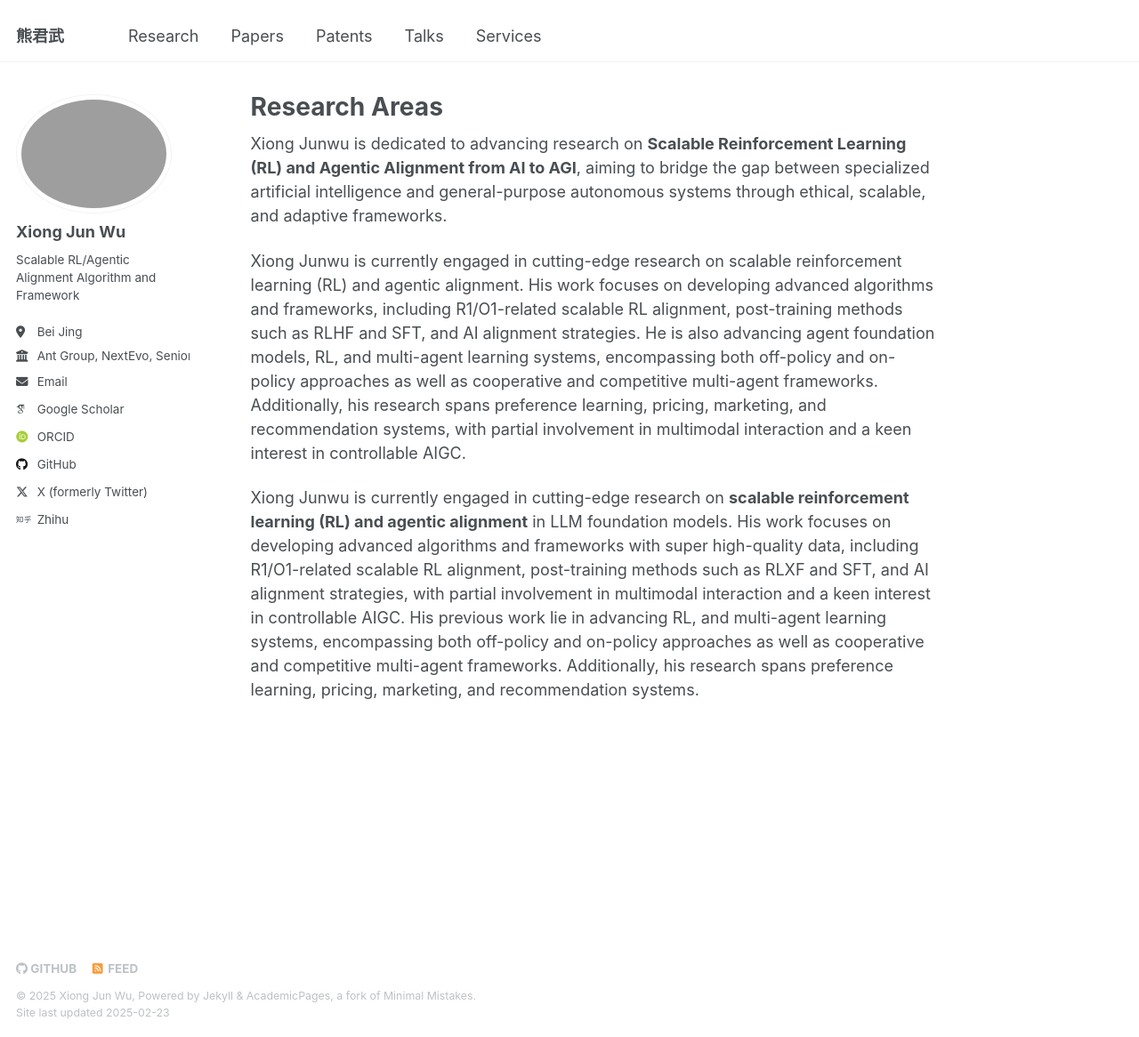
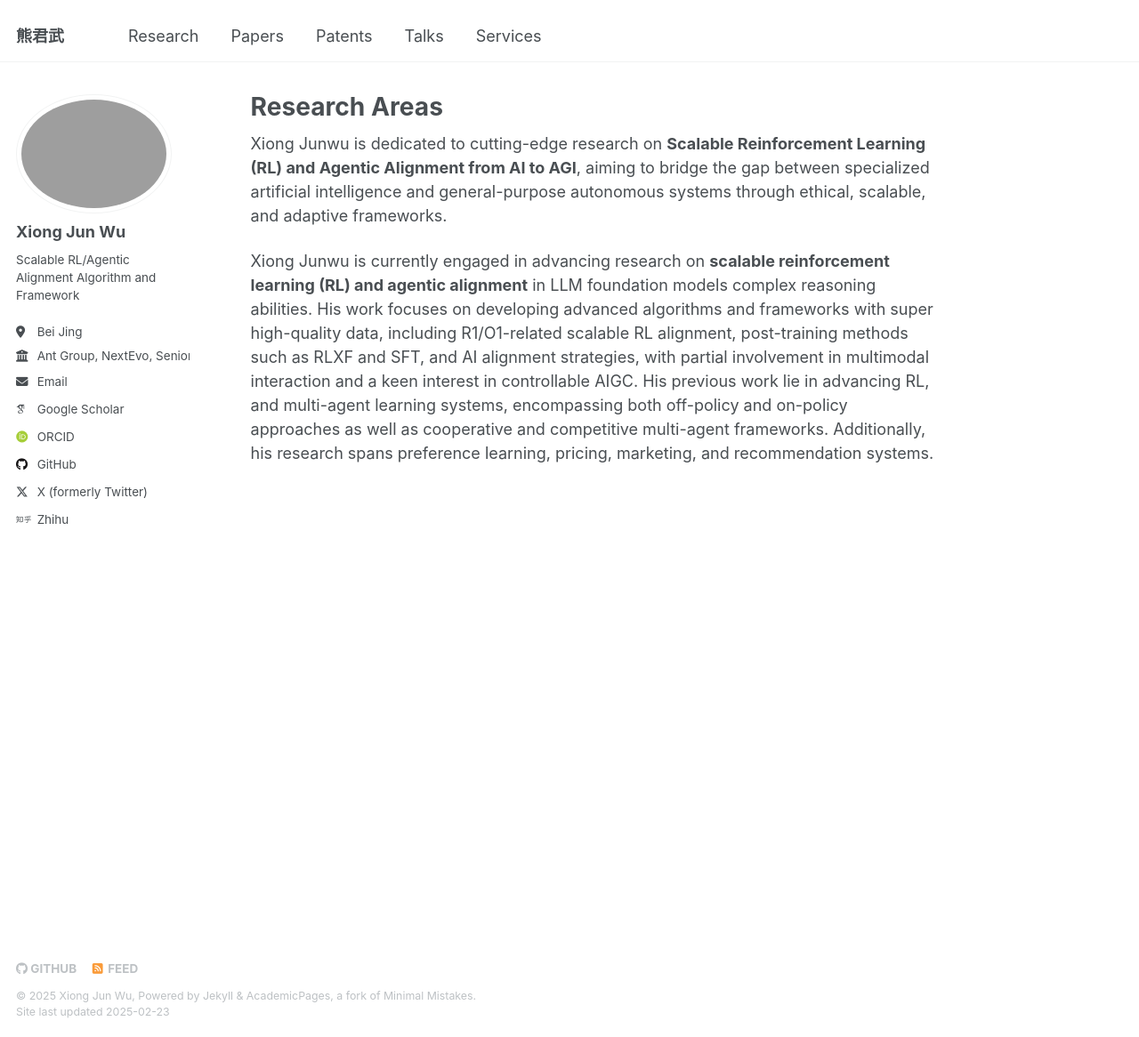
Before and after one commit to junwuxgi/junwuxgi.github.io, a Jekyll site: the page built from _pages/about.md, in a window 1280 px wide and 1166 px high. Shown: the whole window at 89% size. Built offline with Jekyll 4.4.1, drawn with Linux system fonts in a browser that asks for light colours; some web fonts are replaced.

Commit message:
update config

```diff
--- a/_pages/about.md
+++ b/_pages/about.md
@@ -7,11 +7,9 @@ redirect_from:
   - /about.html
 ---
 
-Xiong Junwu is dedicated to advancing research on **Scalable Reinforcement Learning (RL) and Agentic Alignment from AI to AGI**, aiming to bridge the gap between specialized artificial intelligence and general-purpose autonomous systems through ethical, scalable, and adaptive frameworks.
+Xiong Junwu is dedicated to cutting-edge research on **Scalable Reinforcement Learning (RL) and Agentic Alignment from AI to AGI**, aiming to bridge the gap between specialized artificial intelligence and general-purpose autonomous systems through ethical, scalable, and adaptive frameworks.
 
-Xiong Junwu is currently engaged in cutting-edge research on scalable reinforcement learning (RL) and agentic alignment. His work focuses on developing advanced algorithms and frameworks, including R1/O1-related scalable RL alignment, post-training methods such as RLHF and SFT, and AI alignment strategies. He is also advancing agent foundation models, RL, and multi-agent learning systems, encompassing both off-policy and on-policy approaches as well as cooperative and competitive multi-agent frameworks. Additionally, his research spans preference learning, pricing, marketing, and recommendation systems, with partial involvement in multimodal interaction and a keen interest in controllable AIGC.
-
-Xiong Junwu is currently engaged in cutting-edge research on  **scalable reinforcement learning (RL) and agentic alignment** in LLM foundation models. His work focuses on developing advanced algorithms and frameworks with super high-quality data, including R1/O1-related scalable RL alignment, post-training methods such as RLXF and SFT, and AI alignment strategies, with partial involvement in multimodal interaction and a keen interest in controllable AIGC. His previous work lie in advancing RL, and multi-agent learning systems, encompassing both off-policy and on-policy approaches as well as cooperative and competitive multi-agent frameworks. Additionally, his research spans preference learning, pricing, marketing, and recommendation systems.
+Xiong Junwu is currently engaged in advancing research on  **scalable reinforcement learning (RL) and agentic alignment** in LLM foundation models complex reasoning abilities. His work focuses on developing advanced algorithms and frameworks with super high-quality data, including R1/O1-related scalable RL alignment, post-training methods such as RLXF and SFT, and AI alignment strategies, with partial involvement in multimodal interaction and a keen interest in controllable AIGC. His previous work lie in advancing RL, and multi-agent learning systems, encompassing both off-policy and on-policy approaches as well as cooperative and competitive multi-agent frameworks. Additionally, his research spans preference learning, pricing, marketing, and recommendation systems.
 
 
 <!-- By integrating **post-training alignment frameworks** (e.g., RLHF, SFT) with  **agent foundation models** , he addresses adaptability challenges in dynamic, multi-agent systems. His innovations span **off-policy/on-policy RL algorithms** for cooperative-competitive scenarios, preference learning, and real-world applications like financial pricing, marketing, and cloud resource allocation. A critical thrust involves **controllable AIGC** and multi-agent frameworks that balance scalability with ethical alignment, particularly in high-stakes financial and green tech domains. Recent extensions into **multimodal interaction** aim to unify sensory data with decision processes, enabling agents to synthesize heterogeneous inputs for robust, context-aware actions. -->
```
